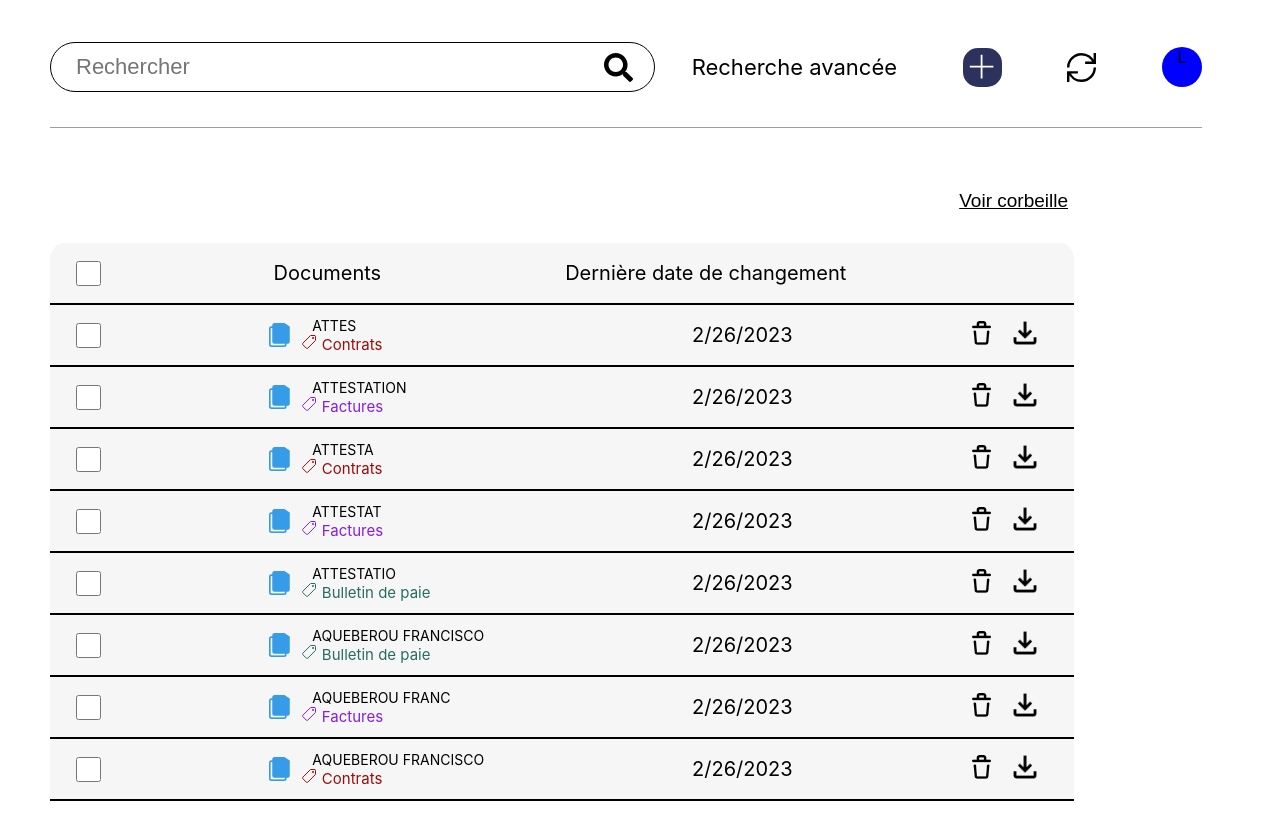
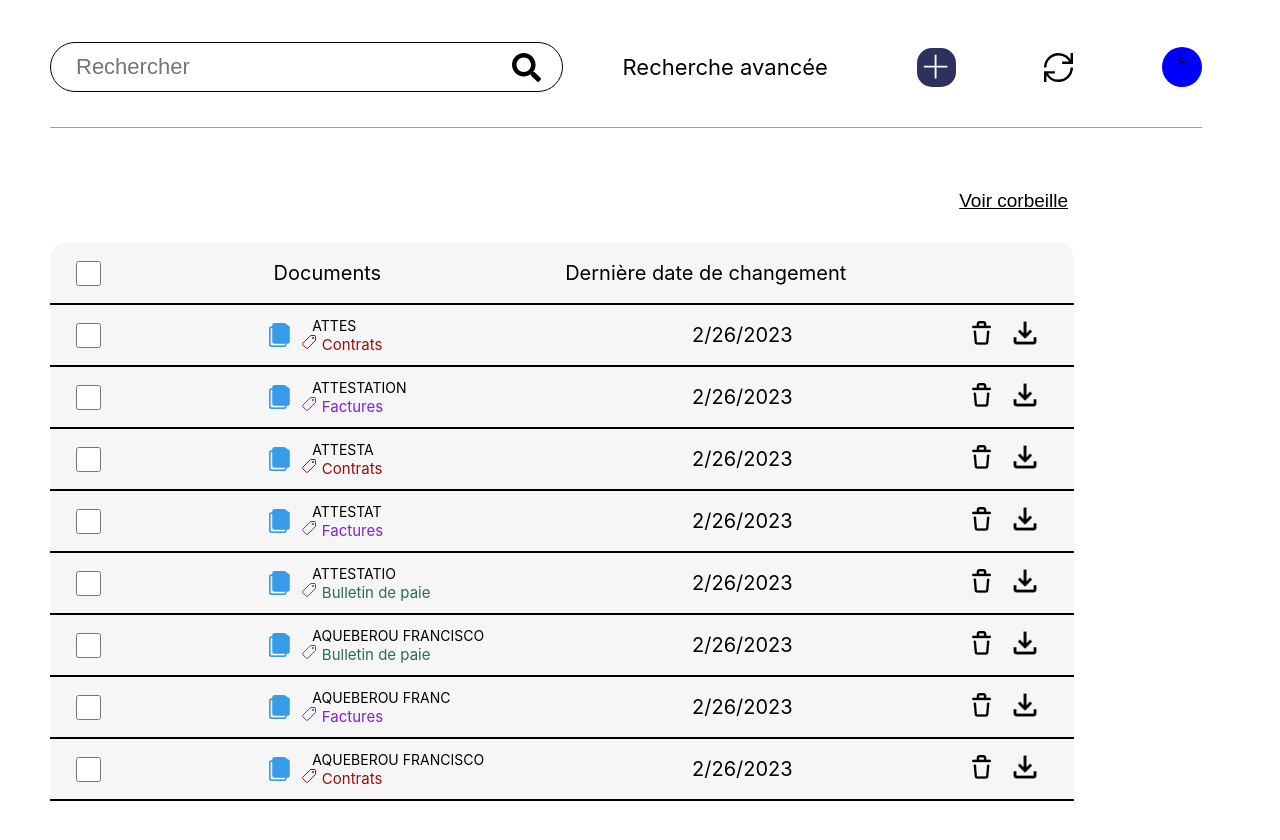
Before and after one commit to YounGio9/my-safe-box, a React (Create React App) app: page /#/MesDocuments in a window 1280 px wide. Shown: the top 840 px of the page. Built offline with nearby package versions, Linux system fonts and the light colour scheme; a web font is replaced by a local one.

Commit message:
Fixing view bugs

```diff
--- a/src/styles/Banner.css
+++ b/src/styles/Banner.css
@@ -1,5 +1,5 @@
 .Banner {
-  width: 21vw;
+  width: 21%;
   height: 100vh;
   background-color: white;
   overflow: hidden;
@@ -10,7 +10,7 @@
 }
 
 .Banner-fixed {
-  width: 18vw;
+  width: 18%;
   height: 100vh;
   background-color: #3399e4;
   overflow: hidden;
--- a/src/styles/SecondBanner.css
+++ b/src/styles/SecondBanner.css
@@ -101,3 +101,9 @@
   background: transparent;
   border: 0;
 }
+
+@media (max-width: 1600px) {
+  .search-bar {
+    width: 42%;
+  }
+}
```
